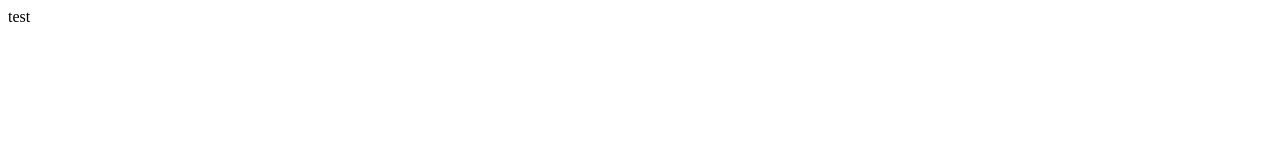
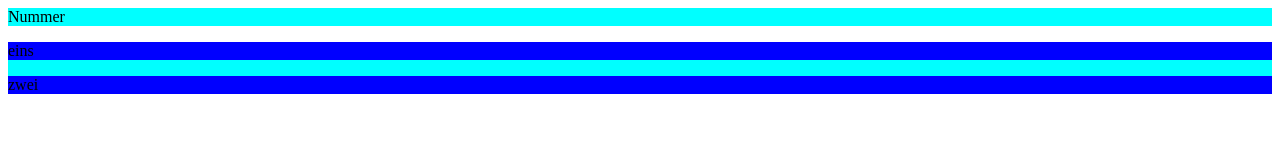
Before and after one commit to Marggoo4/2023_SWP, a plain HTML site: page 1_Übung/index.html in a window 1280 px wide. Drawn offline with Linux system fonts and the light colour scheme.

Commit message:
Videos divs selectors

```diff
--- a/1_Übung/index.html
+++ b/1_Übung/index.html
@@ -1,11 +1,19 @@
 <!DOCTYPE html>
 <html lang="en">
+
 <head>
     <meta charset="UTF-8">
     <meta name="viewport" content="width=device-width, initial-scale=1.0">
     <title>Document</title>
+    <link rel="stylesheet" href="style.css">
 </head>
+
 <body>
-    test
+    <div class="subtitle">Nummer</div>
+    <div class="ka" id="text">
+        <p>eins</p>
+        <p>zwei</p>
+    </div>
 </body>
+
 </html>
--- a/1_Übung/style.css
+++ b/1_Übung/style.css
@@ -0,0 +1,7 @@
+div {
+    background-color: aqua;
+}
+
+.ka p {
+    background-color: blue;
+}
```
